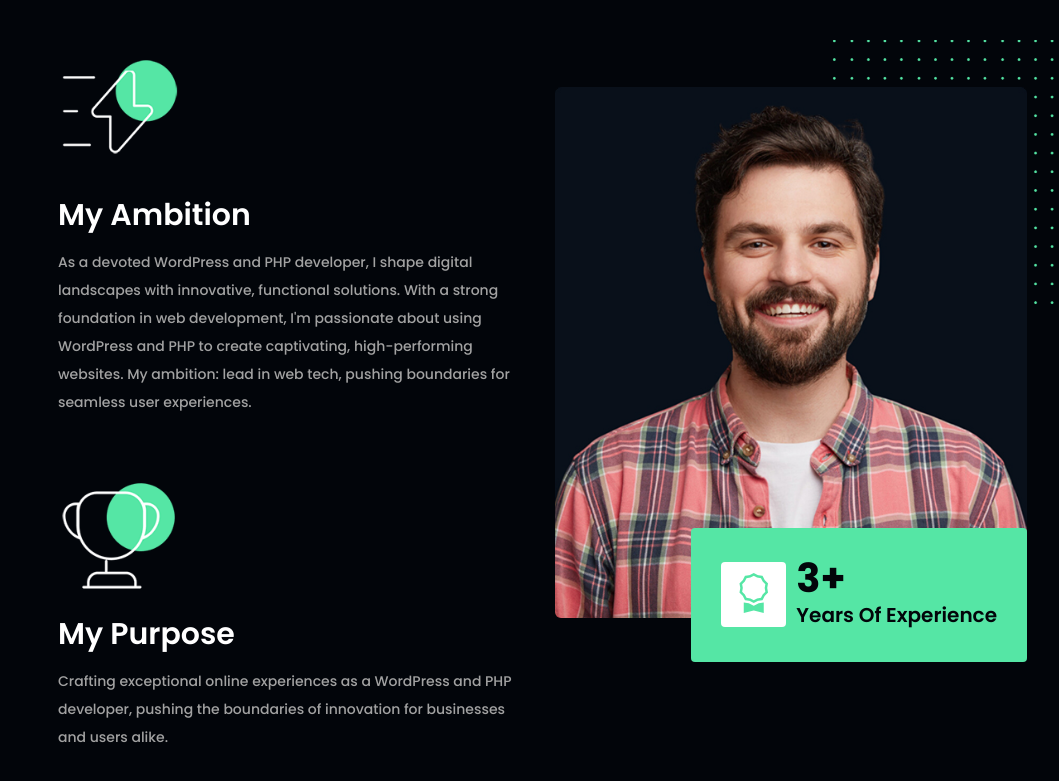
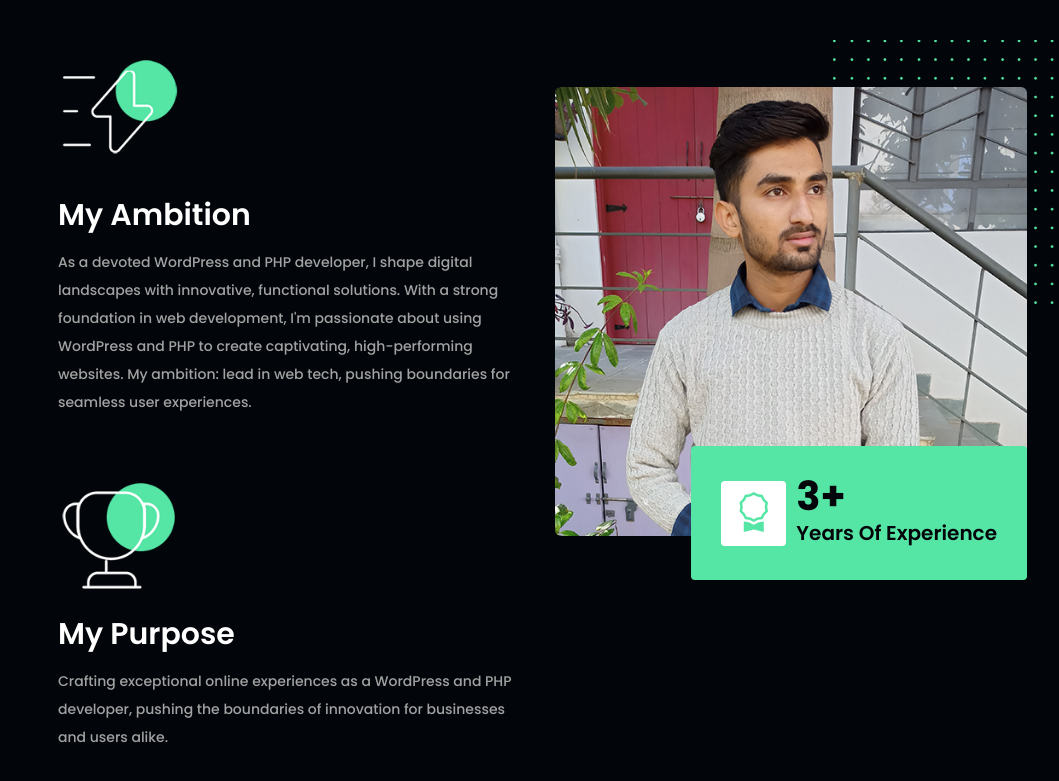
Before and after one commit to Deepak-Rajoriya/portfolio, a plain HTML site: page index.html in a window 1280 px wide. Shown: the part 1140-1921 px from the top of the page, without its empty margins (221-1280 px from the left). Drawn offline with nearby package versions, Linux system fonts and the light colour scheme; animation ran at ten frames a second.

Commit message:
Update Profile img link

```diff
--- a/index.html
+++ b/index.html
@@ -228,8 +228,8 @@
               <div class="col-xl-6 col-lg-6">
                 <div class="tf__about_img tf__about_img_2">
                   <img
-                    src="images/about_img_2.jpg"
-                    alt="ZYAN"
+                    src="./profile.jpg"
+                    alt="Deepak Rajoriya"
                     class="img-fluid w-100">
                   <div class="tf__about_img_text">
                       <i class="bi bi-award"></i>
```
